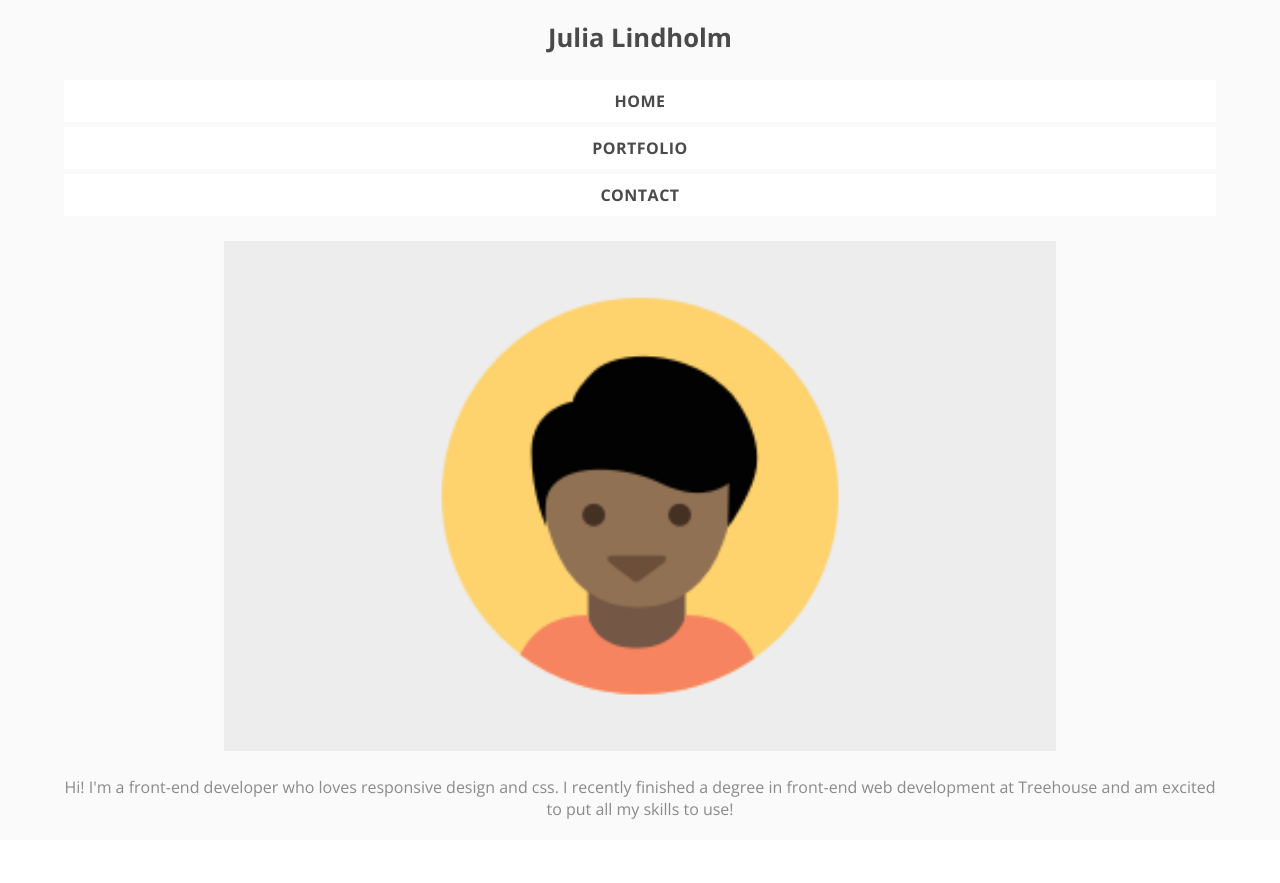
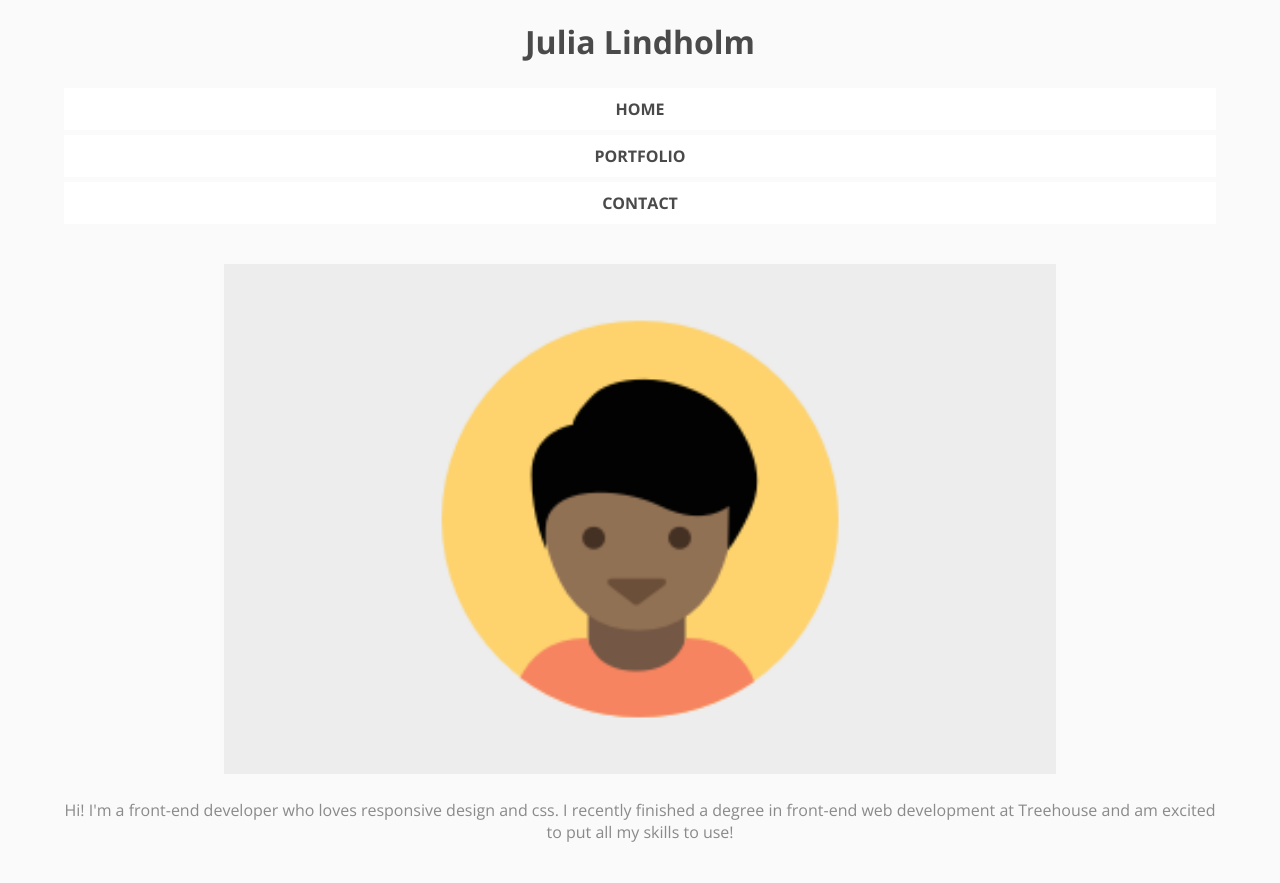
Before and after one commit to juliamatilda/ResponsiveLayout_project, a plain HTML site: page index.html in a window 1280 px wide. Before the commit the page ends 840 px from the top, so only its background shows below. Drawn offline with nearby package versions, Linux system fonts and the light colour scheme.

Commit message:
small fix header
fix margins, padding, font in header

```diff
--- a/css/styles.css
+++ b/css/styles.css
@@ -23,13 +23,14 @@ p {
 h1 {
   margin: 0;
   padding: 20px 0;
-	font-size: 1.6em;
+	font-size: 1.6
+	em;
 }
 
 .presentation-text {
   width:90%;
   margin: auto;
-	padding-bottom: 20px;
+	padding-bottom: 40px;
 	}
 
 .presentation-image {
@@ -44,6 +45,10 @@ ul {
 	margin: 0;
 	}
 
+ul:last-child {
+	margin-bottom:20px;
+}
+
 li {
  list-style: none;
  background-color: white;
@@ -52,11 +57,12 @@ li {
  width: 90%;
  }
 
+
 a {
   text-decoration: none;
   color: #4a4a4a;
 	font-weight: 700;
-	letter-spacing: .5px
+
 }
 /*-----------------------------------------*/
 
--- a/index.html
+++ b/index.html
@@ -5,8 +5,7 @@
     <meta name="viewport" content="width=device-width, initial-scale=1.0">
     <title>Responsive Layout</title>
     <link rel="stylesheet" type="text/css" href="css/styles.css">
-    <link href="https://fonts.googleapis.com/css?family=Open+Sans:400,700" rel="stylesheet">
-  </head>
+<link href="https://fonts.googleapis.com/css?family=Open+Sans:300,700" rel="stylesheet">  </head>
   <body>
     <div class="wrapper">
 
```
